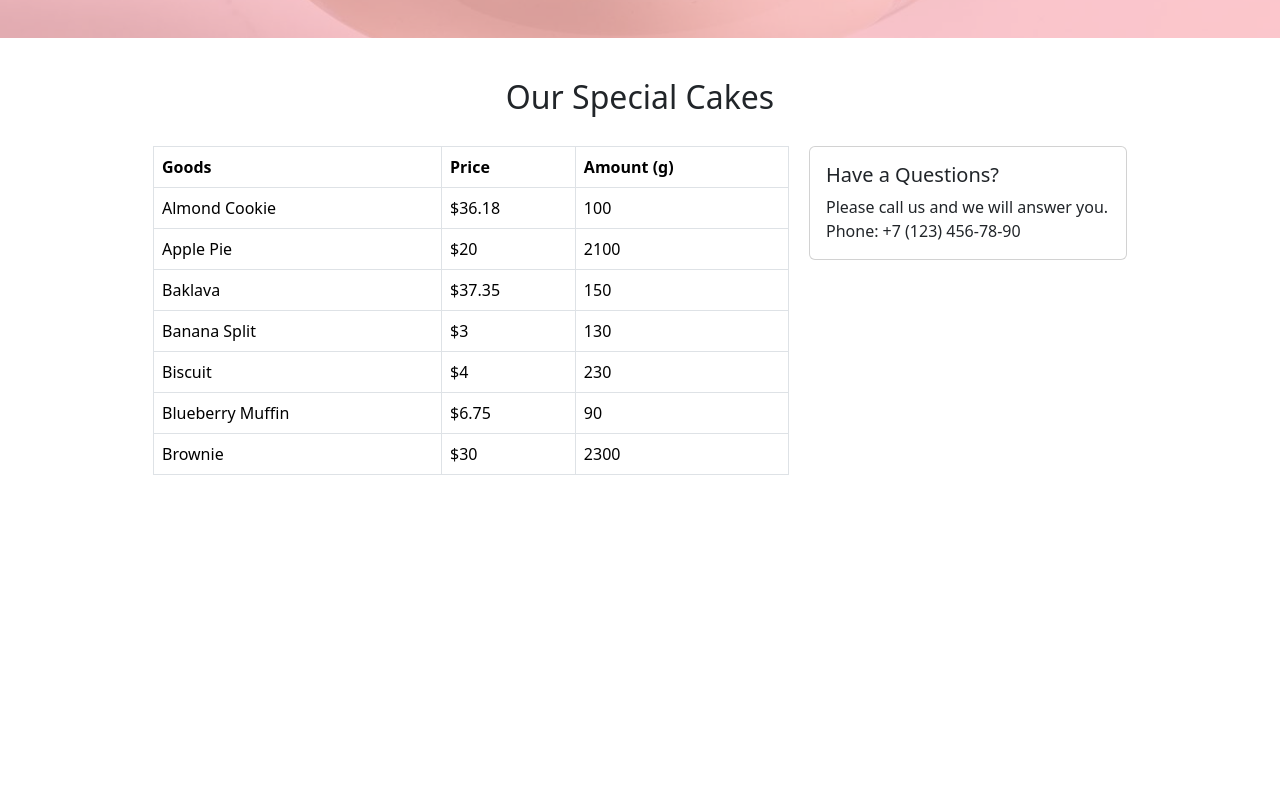
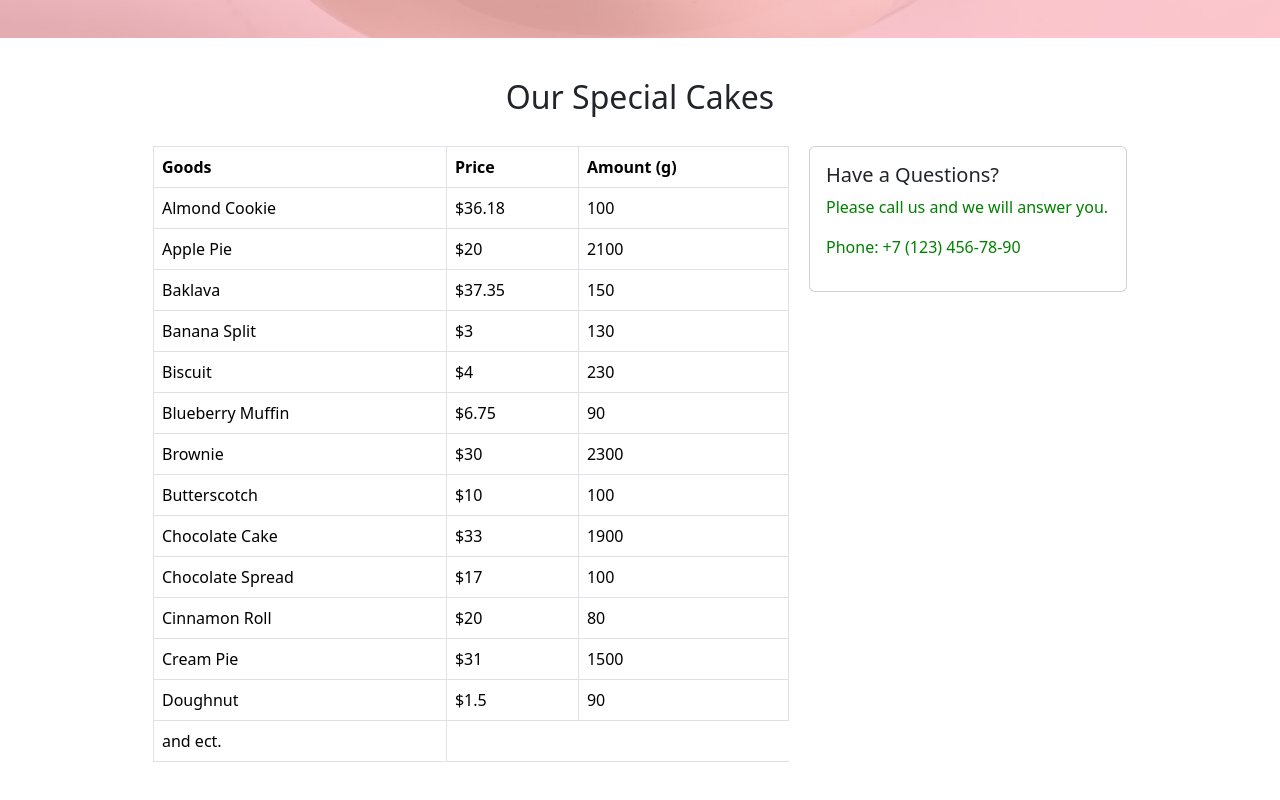
Before and after one commit to MuneebaQazi/sweet-website, a plain HTML site: page index.html in a window 1280 px wide. Shown: the part 4480-5280 px from the top of the page. Before the commit the page ends 5011 px from the top, so only its background shows below. Drawn offline with Linux system fonts and the light colour scheme.

Commit message:
table section add

```diff
--- a/index.html
+++ b/index.html
@@ -365,6 +365,44 @@
   <td>2300</td>
 </tr>
 
+<tr>
+  <td>Butterscotch</td>
+  <td>$10
+
+</td>
+  <td>100</td>
+</tr>
+<tr>
+  <td>Chocolate Cake</td>
+  <td>$33</td>
+  <td>1900</td>
+</tr>
+<tr>
+  <td>Chocolate Spread</td>
+  <td>$17</td>
+  <td>100</td>
+</tr>
+<tr>
+  <td>Cinnamon Roll</td>
+  <td>$20</td>
+  <td>80</td>
+</tr>
+<tr>
+  <td>Cream Pie</td>
+  <td>$31
+
+</td>
+  <td>1500</td>
+</td>
+
+<tr>
+  <td>Doughnut</td>
+  <td>$1.5</td>
+  <td>90</td>
+</tr>
+<tr>
+  <td>and ect.</td>
+</tr>
       </tbody>
     </table>
 
@@ -372,8 +410,9 @@
     <div class="card custom-card">
       <div class="card-body">
         <h5 class="card-title">Have a Questions?</h5>
-        <p class="card-text">Please call us and we will answer you.
-
+        <p class="card-text homo">Please call us and we will answer you.
+        </p>
+        <p class="homo">
 Phone:
 +7 (123) 456-78-90</p>
 
--- a/stlying.css
+++ b/stlying.css
@@ -216,3 +216,6 @@ position: relative;
         width: 100%;
       }
     }
+    .homo{
+      color: green;
+    }
```
